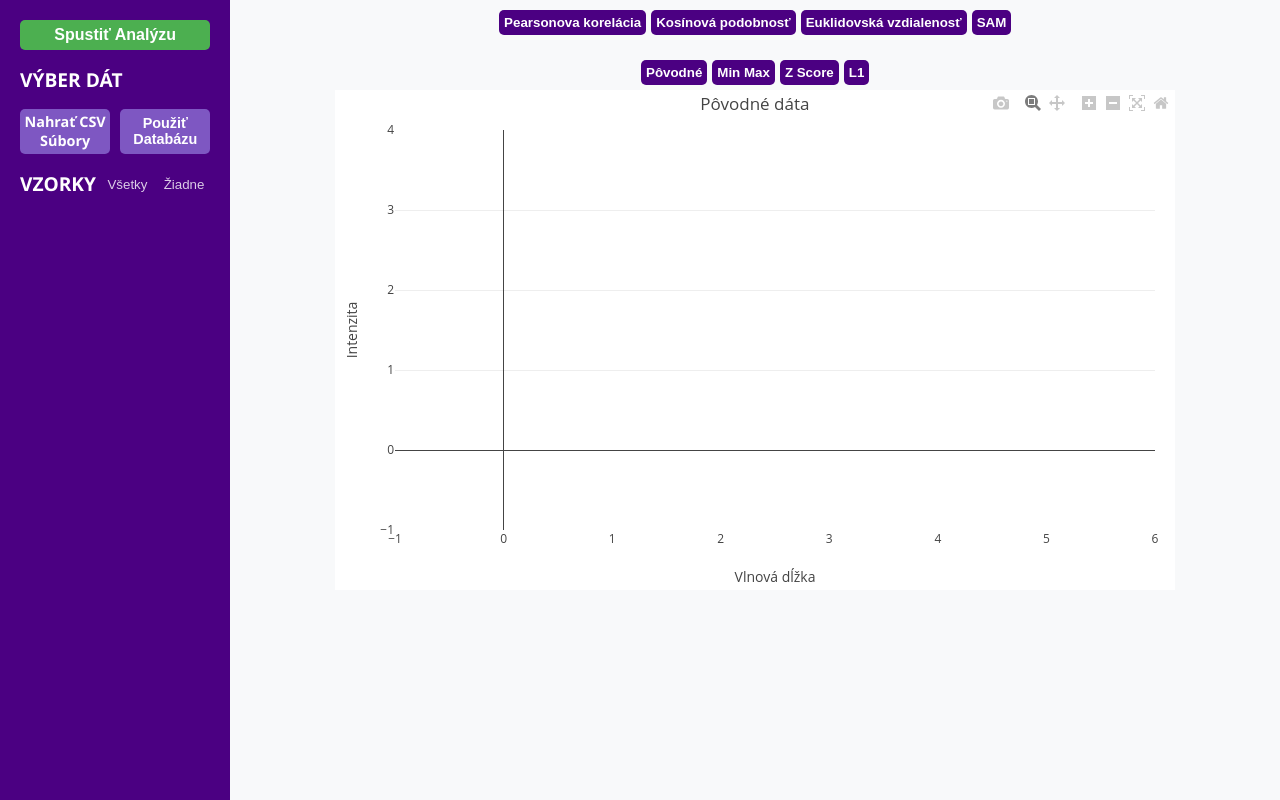
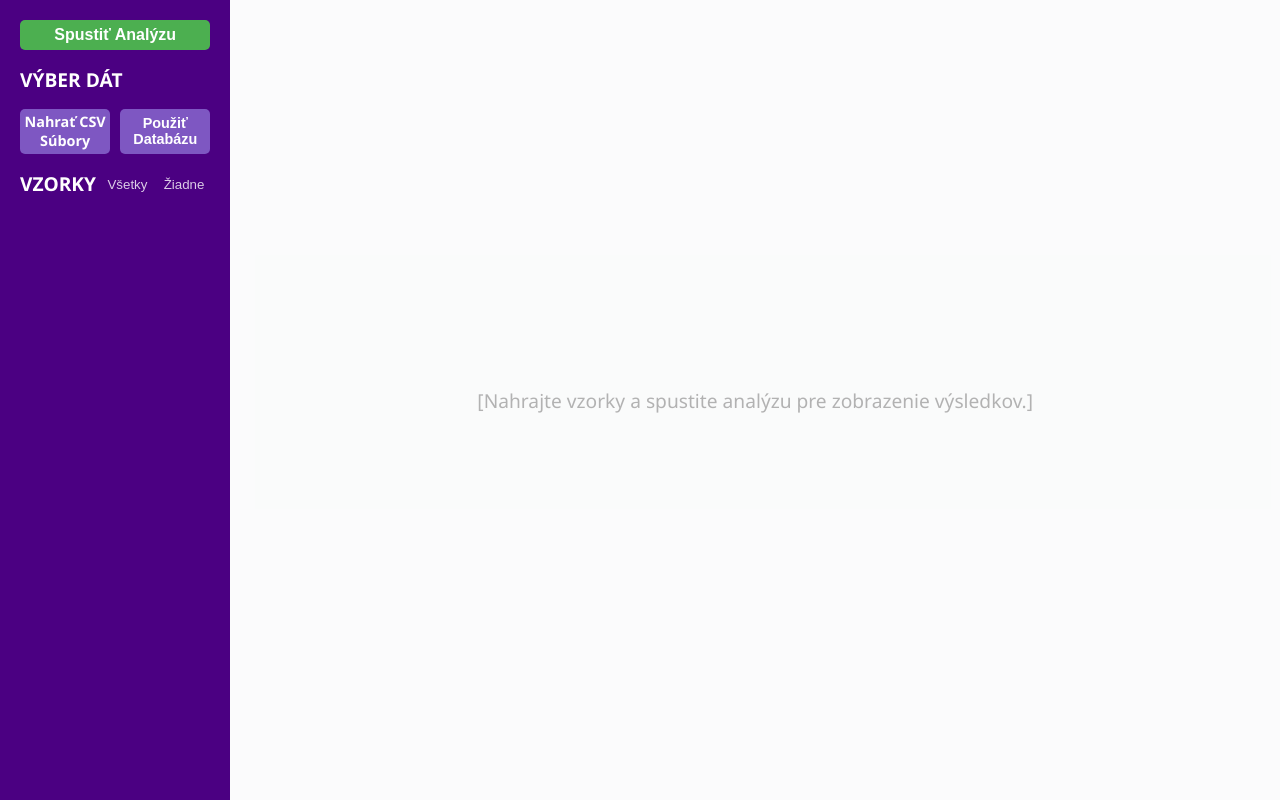
Before and after one commit to juraj-n/BC, a Flask app: page / in a window 1280 px wide. Run offline with Flask 3, Linux system fonts and the light colour scheme; some libraries are stand-ins or nearby versions.

Commit message:
Main placeholder

```diff
--- a/app/static/css/style.css
+++ b/app/static/css/style.css
@@ -183,6 +183,15 @@ body {
     background-color: var(--bg-light);
 }
 
+.main-placeholder {
+    display: flex;
+    justify-content: center;
+    align-items: center;
+    font-size: 1.2rem;
+    color: gray;
+    opacity: 0.6;
+}
+
 .cont-section {
     padding: 10px;
     width: 80%;
--- a/app/templates/base.html
+++ b/app/templates/base.html
@@ -14,6 +14,7 @@
 
         {% include 'partials/_sidebar.html' %}
 
+        {% if comparison %}
         <main class="content">
             <div class="cont-section">
                 {% include 'partials/_tables.html' %}
@@ -22,6 +23,11 @@
                 {% include 'partials/_graphs.html' %}
             </div>
         </main>
+        {% else %}
+        <main class="content main-placeholder">
+            <p> [Nahrajte vzorky a spustite analýzu pre zobrazenie výsledkov.] </p>
+        </main>
+        {% endif %}
     </div>
 
     {% block scripts %}
```
